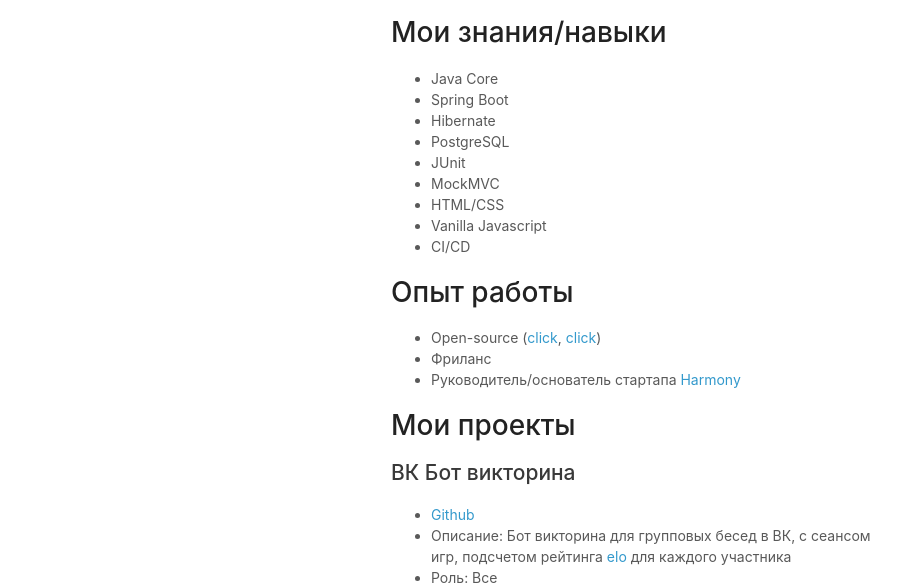
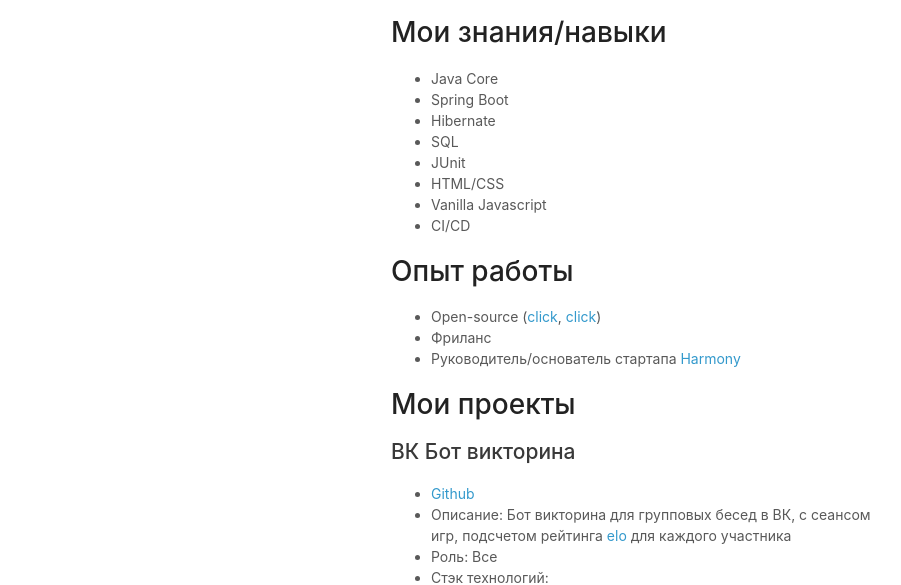
Before and after one commit to OGSegu/portfolio-website, a plain HTML site: page index.html in a window 1280 px wide. Shown: the part 175-760 px from the top of the page, without its empty margins (179-1080 px from the left). Drawn offline with Linux system fonts and the light colour scheme.

Commit message:
Deleted useless things

```diff
--- a/index.html
+++ b/index.html
@@ -34,9 +34,8 @@
             <li>Java Core</li>
             <li>Spring Boot</li>
             <li>Hibernate</li>
-            <li>PostgreSQL</li>
+            <li>SQL</li>
             <li>JUnit</li>
-            <li>MockMVC</li>
             <li>HTML/CSS</li>
             <li>Vanilla Javascript</li>
             <li>CI/CD</li>
```
Also changed, not shown: 1 other file.
